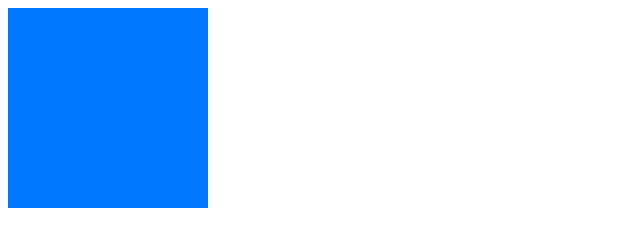
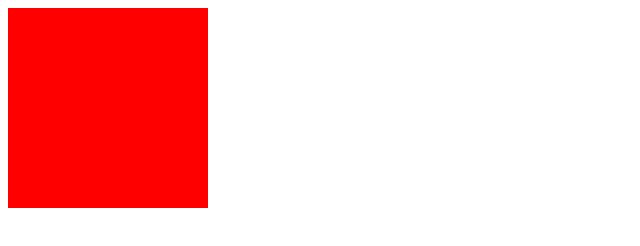
Before and after one commit to omamani1/inf113, a plain HTML site: page index.html in a window 1280 px wide. Shown: the whole page, without its empty margins (0-640 px from the left). Drawn offline with Linux system fonts and the light colour scheme.

Commit message:
Add index.html

```diff
--- a/index.html
+++ b/index.html
@@ -9,12 +9,11 @@
 
             width: 200px;
             height: 200px;
-            background: rgb(0, 119, 255);
+            background: red;
         }
     </style>
 </head>
 <body>
-
     <main>
 
     </main>
```
